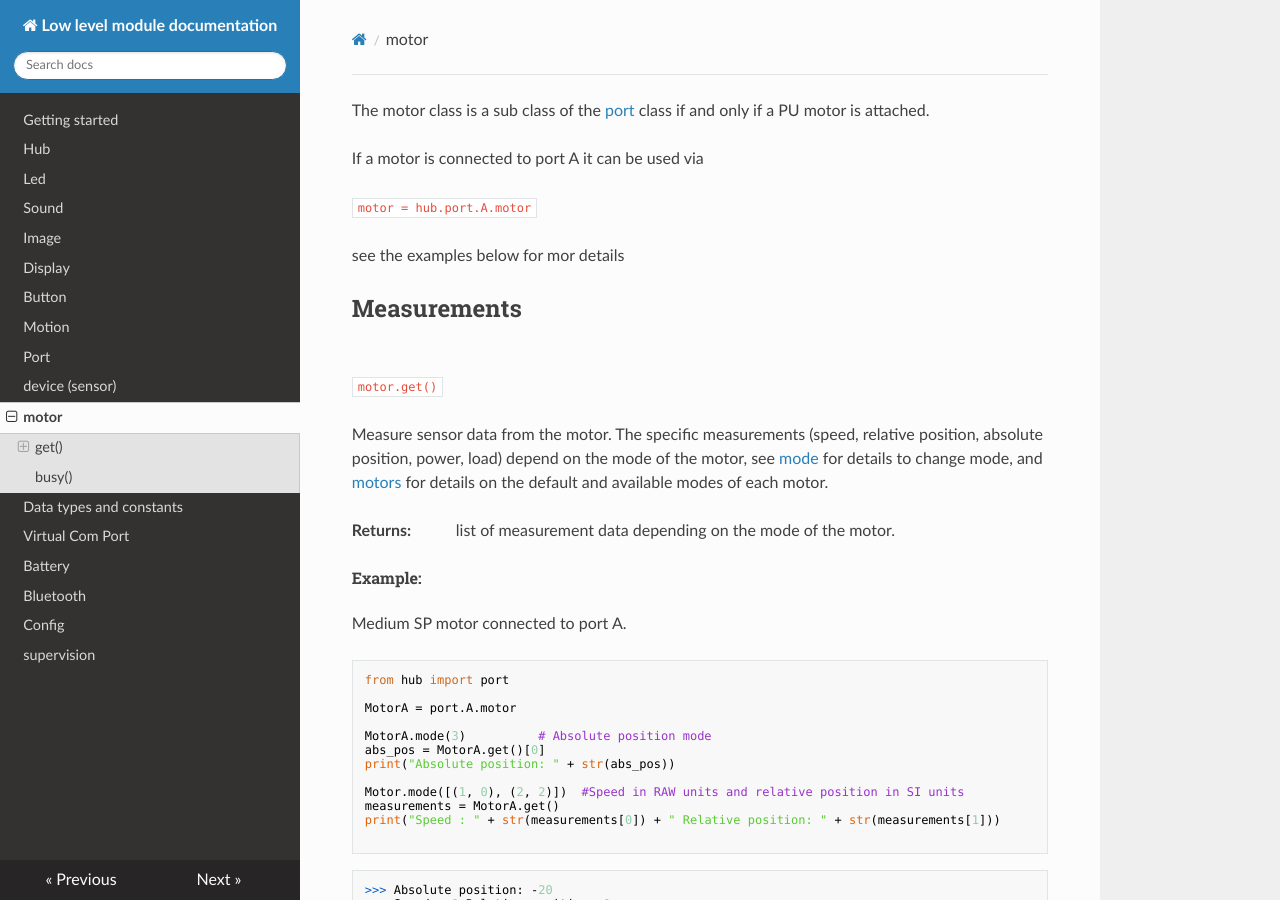
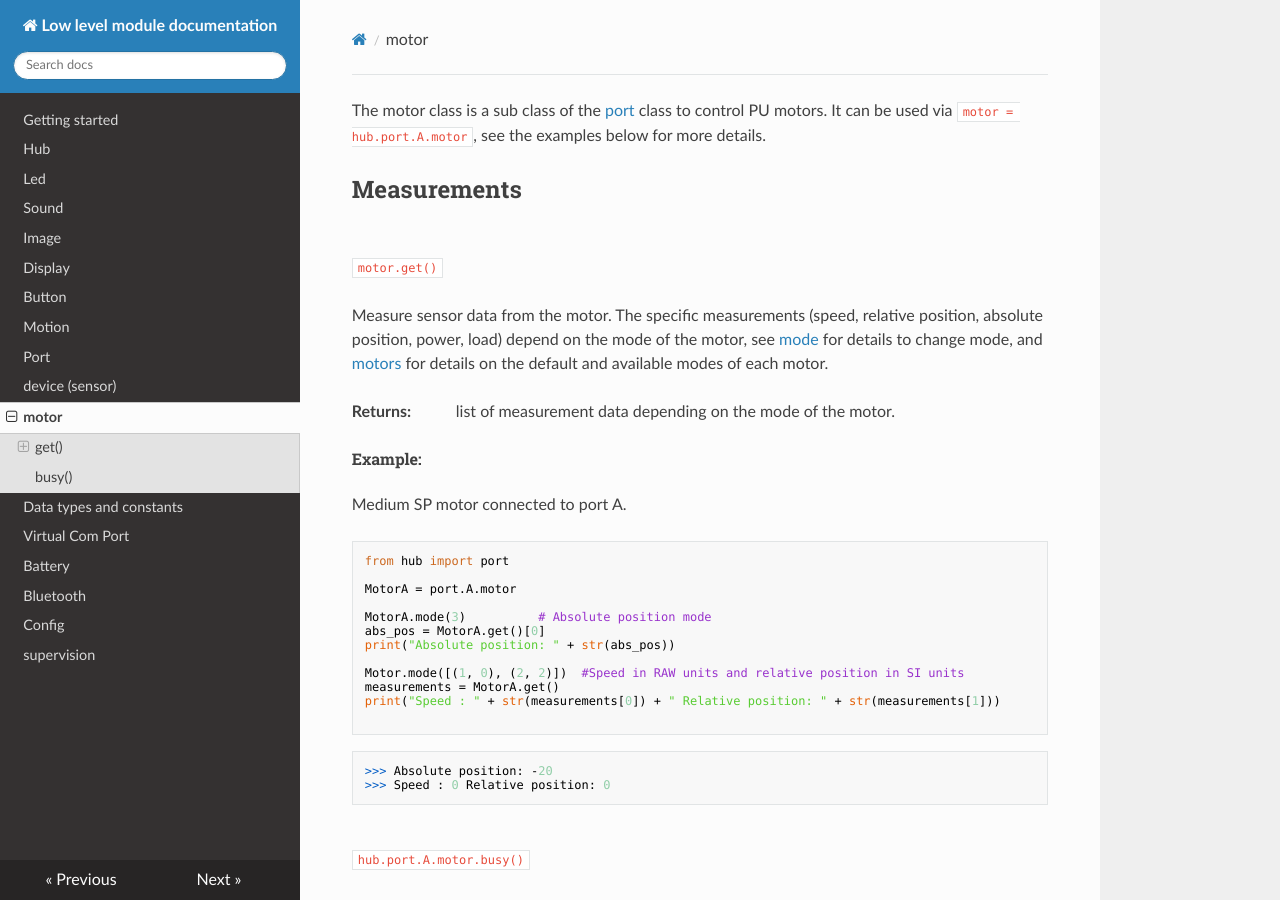
Before and after one commit to NStrijbosch/hub-module-notes, an MkDocs documentation site: the page built from docs/motors.md, in a window 1280 px wide and 900 px high. Built offline with MkDocs 1.6.1, drawn with Linux system fonts in a browser that asks for light colours; nearby versions of some CDN libraries.

Commit message:
Update motors.md

```diff
--- a/docs/motors.md
+++ b/docs/motors.md
@@ -1,10 +1,4 @@
-The motor class is a sub class of the [port](port.md) class if and only if a PU motor is attached.
-
-If a motor is connected to port A it can be used via
-
-`motor = hub.port.A.motor`
-
-see the examples below for mor details
+The motor class is a sub class of the [port](port.md) class to control PU motors. It can be used via `motor = hub.port.A.motor`, see the examples below for more details.
 
 # Measurements
 
```
